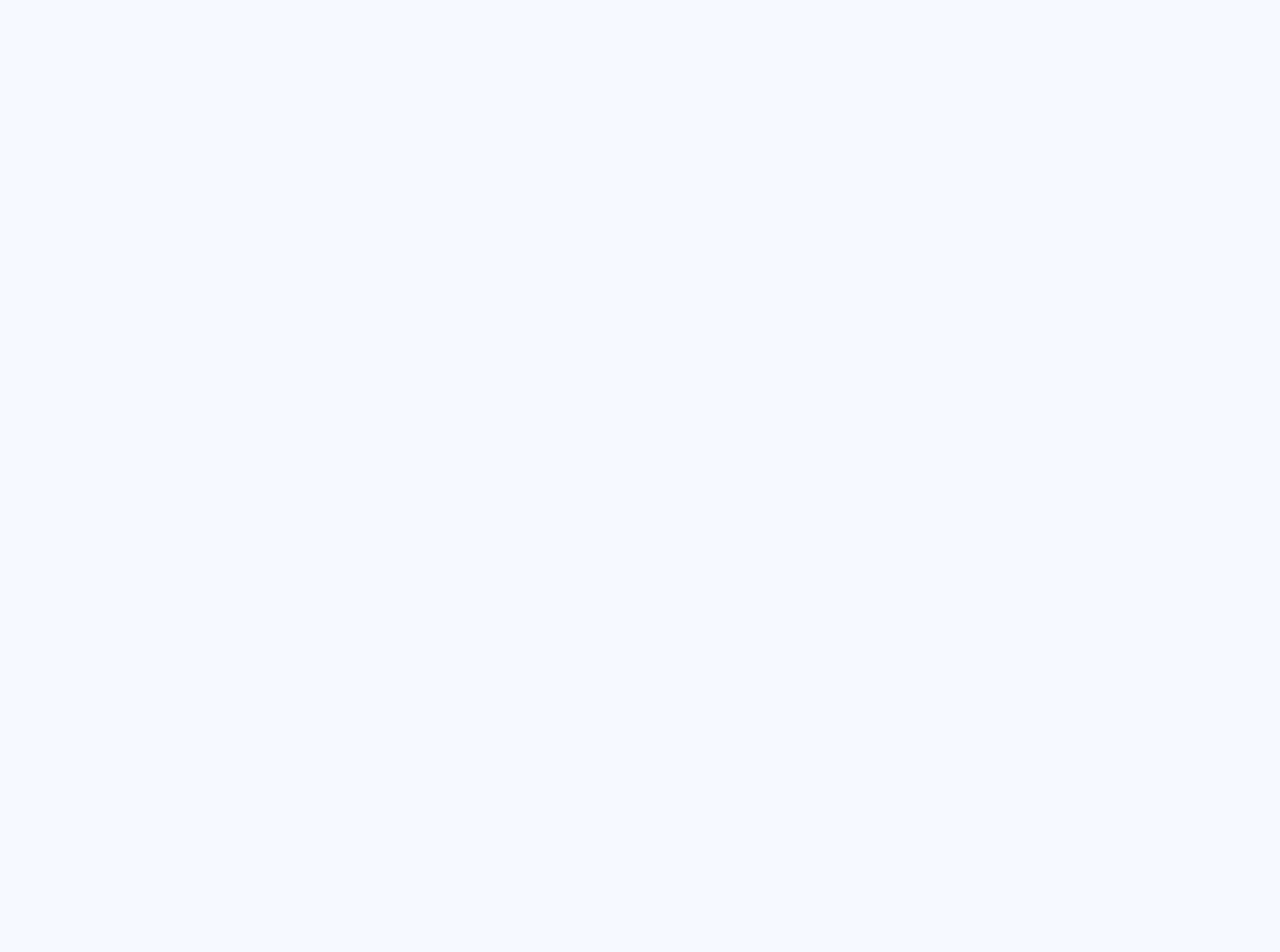
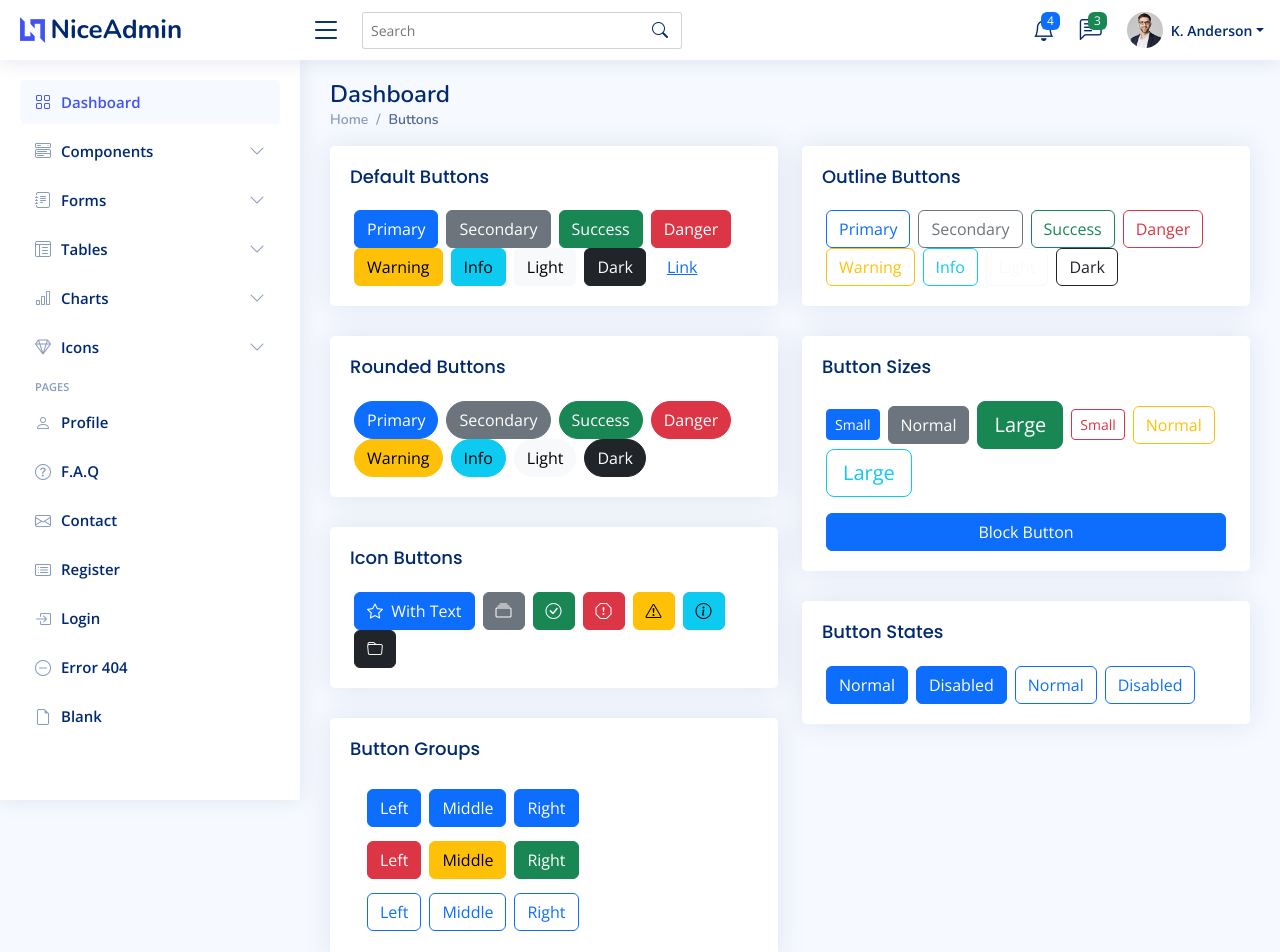
Before and after one commit to amitbd599/admin_bootstrap, a React (Create React App) app: page /components-buttons in a window 1280 px wide. Before the commit this address had no page. Shown: the top 952 px of the page. Before the commit the page ends 800 px from the top, so only its background shows below. Built offline with nearby package versions, Linux system fonts and the light colour scheme.

Commit message:
components-buttons add

```diff
--- a/src/App.js
+++ b/src/App.js
@@ -4,6 +4,7 @@ import AlertsPage from "./pages/AlertsPage";
 import AccordionPage from "./pages/AccordionPage";
 import BadgesPage from "./pages/BadgesPage";
 import BreadcrumbsPage from "./pages/BreadcrumbsPage";
+import ButtonsPage from "./pages/ButtonsPage";
 
 function App() {
   return (
@@ -20,6 +21,7 @@ function App() {
           path='/components-breadcrumbs'
           element={<BreadcrumbsPage />}
         />
+        <Route exact path='/components-buttons' element={<ButtonsPage />} />
       </Routes>
     </BrowserRouter>
   );
--- /dev/null
+++ b/src/components/ButtonsInner.jsx
@@ -0,0 +1,256 @@
+import React from "react";
+
+const ButtonsInner = () => {
+  return (
+    <section className='section'>
+      <div className='row'>
+        <div className='col-lg-6'>
+          <div className='card'>
+            <div className='card-body'>
+              <h5 className='card-title'>Default Buttons</h5>
+              <button type='button' className='btn mx-1 btn-primary'>
+                Primary
+              </button>
+              <button type='button' className='btn mx-1 btn-secondary'>
+                Secondary
+              </button>
+              <button type='button' className='btn mx-1 btn-success'>
+                Success
+              </button>
+              <button type='button' className='btn mx-1 btn-danger'>
+                Danger
+              </button>
+              <button type='button' className='btn mx-1 btn-warning'>
+                Warning
+              </button>
+              <button type='button' className='btn mx-1 btn-info'>
+                Info
+              </button>
+              <button type='button' className='btn mx-1 btn-light'>
+                Light
+              </button>
+              <button type='button' className='btn mx-1 btn-dark'>
+                Dark
+              </button>
+              <button type='button' className='btn mx-1 btn-link'>
+                Link
+              </button>
+            </div>
+          </div>
+          <div className='card'>
+            <div className='card-body'>
+              <h5 className='card-title'>Rounded Buttons</h5>
+              <button
+                type='button'
+                className='btn mx-1 btn-primary rounded-pill'
+              >
+                Primary
+              </button>
+              <button
+                type='button'
+                className='btn mx-1 btn-secondary rounded-pill'
+              >
+                Secondary
+              </button>
+              <button
+                type='button'
+                className='btn mx-1 btn-success rounded-pill'
+              >
+                Success
+              </button>
+              <button
+                type='button'
+                className='btn mx-1 btn-danger rounded-pill'
+              >
+                Danger
+              </button>
+              <button
+                type='button'
+                className='btn mx-1 btn-warning rounded-pill'
+              >
+                Warning
+              </button>
+              <button type='button' className='btn mx-1 btn-info rounded-pill'>
+                Info
+              </button>
+              <button type='button' className='btn mx-1 btn-light rounded-pill'>
+                Light
+              </button>
+              <button type='button' className='btn mx-1 btn-dark rounded-pill'>
+                Dark
+              </button>
+            </div>
+          </div>
+          <div className='card'>
+            <div className='card-body'>
+              <h5 className='card-title'>Icon Buttons</h5>
+              <button type='button' className='btn mx-1 btn-primary'>
+                <i className='bi bi-star me-1' /> With Text
+              </button>
+              <button type='button' className='btn mx-1 btn-secondary'>
+                <i className='bi bi-collection' />
+              </button>
+              <button type='button' className='btn mx-1 btn-success'>
+                <i className='bi bi-check-circle' />
+              </button>
+              <button type='button' className='btn mx-1 btn-danger'>
+                <i className='bi bi-exclamation-octagon' />
+              </button>
+              <button type='button' className='btn mx-1 btn-warning'>
+                <i className='bi bi-exclamation-triangle' />
+              </button>
+              <button type='button' className='btn mx-1 btn-info'>
+                <i className='bi bi-info-circle' />
+              </button>
+              <button type='button' className='btn mx-1 btn-dark'>
+                <i className='bi bi-folder' />
+              </button>
+            </div>
+          </div>
+          <div className='card'>
+            <div className='card-body'>
+              <h5 className='card-title'>Button Groups</h5>
+              <div
+                className='btn mx-1-group'
+                role='group'
+                aria-label='Basic example'
+              >
+                <button type='button' className='btn mx-1 btn-primary'>
+                  Left
+                </button>
+                <button type='button' className='btn mx-1 btn-primary'>
+                  Middle
+                </button>
+                <button type='button' className='btn mx-1 btn-primary'>
+                  Right
+                </button>
+              </div>
+              <div
+                className='btn mx-1-group'
+                role='group'
+                aria-label='Basic mixed styles example'
+              >
+                <button type='button' className='btn mx-1 btn-danger'>
+                  Left
+                </button>
+                <button type='button' className='btn mx-1 btn-warning'>
+                  Middle
+                </button>
+                <button type='button' className='btn mx-1 btn-success'>
+                  Right
+                </button>
+              </div>
+              <div
+                className='btn mx-1-group'
+                role='group'
+                aria-label='Basic outlined example'
+              >
+                <button type='button' className='btn mx-1 btn-outline-primary'>
+                  Left
+                </button>
+                <button type='button' className='btn mx-1 btn-outline-primary'>
+                  Middle
+                </button>
+                <button type='button' className='btn mx-1 btn-outline-primary'>
+                  Right
+                </button>
+              </div>
+            </div>
+          </div>
+        </div>
+        <div className='col-lg-6'>
+          <div className='card'>
+            <div className='card-body'>
+              <h5 className='card-title'>Outline Buttons</h5>
+              <button type='button' className='btn mx-1 btn-outline-primary'>
+                Primary
+              </button>
+              <button type='button' className='btn mx-1 btn-outline-secondary'>
+                Secondary
+              </button>
+              <button type='button' className='btn mx-1 btn-outline-success'>
+                Success
+              </button>
+              <button type='button' className='btn mx-1 btn-outline-danger'>
+                Danger
+              </button>
+              <button type='button' className='btn mx-1 btn-outline-warning'>
+                Warning
+              </button>
+              <button type='button' className='btn mx-1 btn-outline-info'>
+                Info
+              </button>
+              <button type='button' className='btn mx-1 btn-outline-light'>
+                Light
+              </button>
+              <button type='button' className='btn mx-1 btn-outline-dark'>
+                Dark
+              </button>
+            </div>
+          </div>
+          <div className='card'>
+            <div className='card-body'>
+              <h5 className='card-title'>Button Sizes</h5>
+              <button type='button' className='btn mx-1 btn-primary btn-sm'>
+                Small
+              </button>
+              <button type='button' className='btn mx-1 btn-secondary'>
+                Normal
+              </button>
+              <button type='button' className='btn mx-1 btn-success btn-lg'>
+                Large
+              </button>
+              <button
+                type='button'
+                className='btn mx-1 btn-outline-danger btn-sm'
+              >
+                Small
+              </button>
+              <button type='button' className='btn mx-1 btn-outline-warning'>
+                Normal
+              </button>
+              <button
+                type='button'
+                className='btn mx-1 btn-outline-info btn-lg'
+              >
+                Large
+              </button>
+              <div className='d-grid gap-2 mt-3'>
+                <button className='btn mx-1 btn-primary' type='button'>
+                  Block Button
+                </button>
+              </div>
+            </div>
+          </div>
+          <div className='card'>
+            <div className='card-body'>
+              <h5 className='card-title'>Button States</h5>
+              <button type='button' className='btn mx-1 btn-primary'>
+                Normal
+              </button>
+              <button
+                type='button'
+                className='btn mx-1 btn-primary'
+                disabled=''
+              >
+                Disabled
+              </button>
+              <button type='button' className='btn mx-1 btn-outline-primary'>
+                Normal
+              </button>
+              <button
+                type='button'
+                className='btn mx-1 btn-outline-primary'
+                disabled=''
+              >
+                Disabled
+              </button>
+            </div>
+          </div>
+        </div>
+      </div>
+    </section>
+  );
+};
+
+export default ButtonsInner;
--- /dev/null
+++ b/src/pages/ButtonsPage.jsx
@@ -0,0 +1,18 @@
+import React from "react";
+import MasterLayout from "../layout/MasterLayout";
+import Breadcrumb from "../components/Breadcrumb";
+import ButtonsInner from "../components/ButtonsInner";
+
+const ButtonsPage = () => {
+  return (
+    <MasterLayout>
+      {/* Breadcrumb */}
+      <Breadcrumb title={"Buttons"} />
+
+      {/* ButtonsInner */}
+      <ButtonsInner />
+    </MasterLayout>
+  );
+};
+
+export default ButtonsPage;
```
